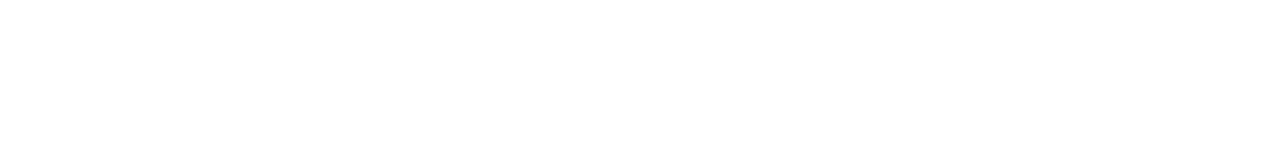
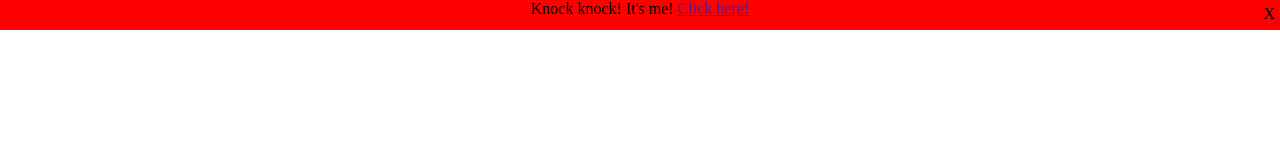
Before and after one commit to jstkim7/good-news, a website: page index.html in a window 1280 px wide. Drawn offline with Linux system fonts and the light colour scheme.

Commit message:
Basic css

```diff
--- a/index.html
+++ b/index.html
@@ -3,7 +3,16 @@
 <head>
   <meta charset="utf-8"></script>
   <title>Good News</title>
+
+  <link rel="stylesheet" href="src/css/good-news.css" />
 </head>
 <body>
+  <div class="good-news">
+    <div id="good-new-message">
+      Knock knock! It's me!
+      <a href="">Click here!</a>
+    </div>
+    <div id="close-good-news-bar">X</div>
+  </div>
 </body>
 </html>
--- /dev/null
+++ b/index.js
@@ -0,0 +1,2 @@
+var server = require('./server');
+server.listen(3000);
--- /dev/null
+++ b/src/css/good-news.css
@@ -0,0 +1,24 @@
+.good-news {
+  position: fixed;
+  top: 0;
+  left: 0;
+  right: 0;
+
+  height: 30px;
+  width: 100%;
+
+  background: red;
+
+  text-align: center;
+}
+
+#good-news-message {
+  display: inline-block;
+}
+
+#close-good-news-bar {
+  position: absolute;
+  display: inline-block;
+  right: 5px;
+  top: 5px;
+}
--- /dev/null
+++ b/src/js/good-news.js
@@ -0,0 +1,3 @@
+(function() {
+
+})();
```
Also changed, not shown: package.json (added, +29 -0 lines), server.js (added, +10 -0 lines).
